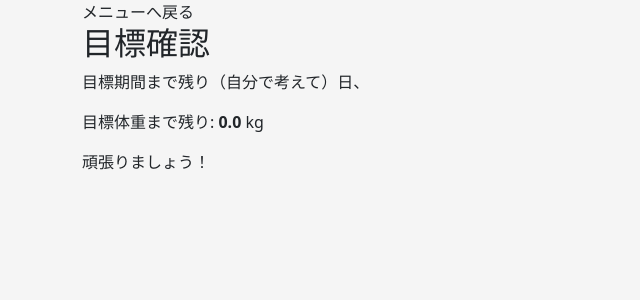
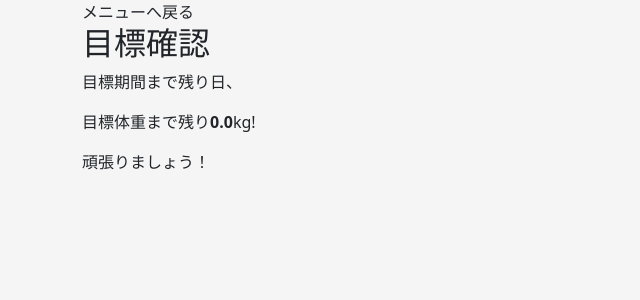
Before and after one commit to TabataMasahito/Dteam, a Flask app: page /confirmyourgoal in a window 1280 px wide. Shown: the part 56-356 px from the top of the page, without its empty margins (0-640 px from the left). Run offline with Flask 3, Linux system fonts and the light colour scheme; a user stored in the database is signed in; tables that the repository leaves empty hold one stand-in row (values such as "Sample post"); parts of the project's set-up code (start-up, migrations or seed data) failed here and were passed over; some libraries are stand-ins or nearby versions.

Commit message:
confirm_your_goalの画面変更

```diff
--- a/apps/exercise/templates/exercise/confirm_your_goal.html
+++ b/apps/exercise/templates/exercise/confirm_your_goal.html
@@ -4,10 +4,10 @@
 <a class="nav-link" href="{{ url_for('exercise.index') }}">メニューへ戻る</a>
 <h2>目標確認</h2>
     <p>
-    目標期間まで残り（自分で考えて）日、
+    目標期間まで残り日、
     </p>
 
-    <p>目標体重まで残り: <strong>{{ remaining_weight }}</strong> kg</p>
+    <p>目標体重まで残り<strong>{{ remaining_weight }}</strong>kg!</p>
 
     <p>頑張りましょう！</p>
 {% endblock %}
```
